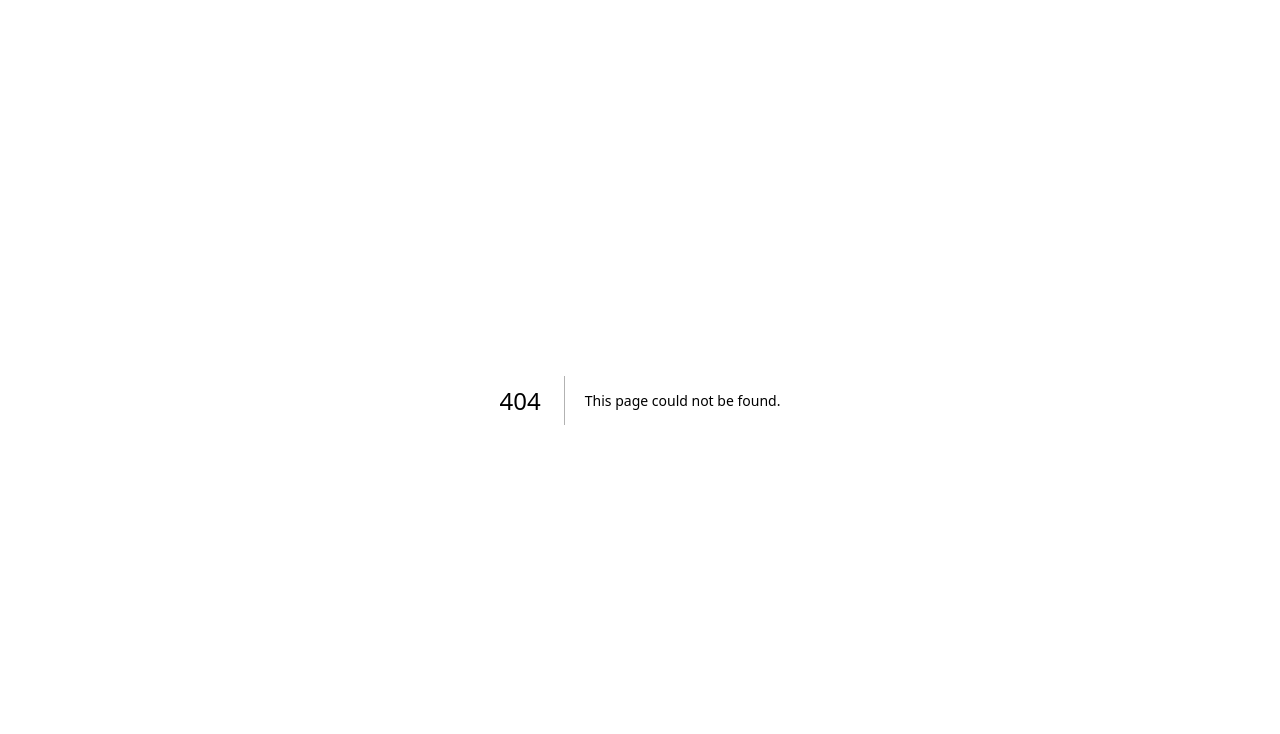
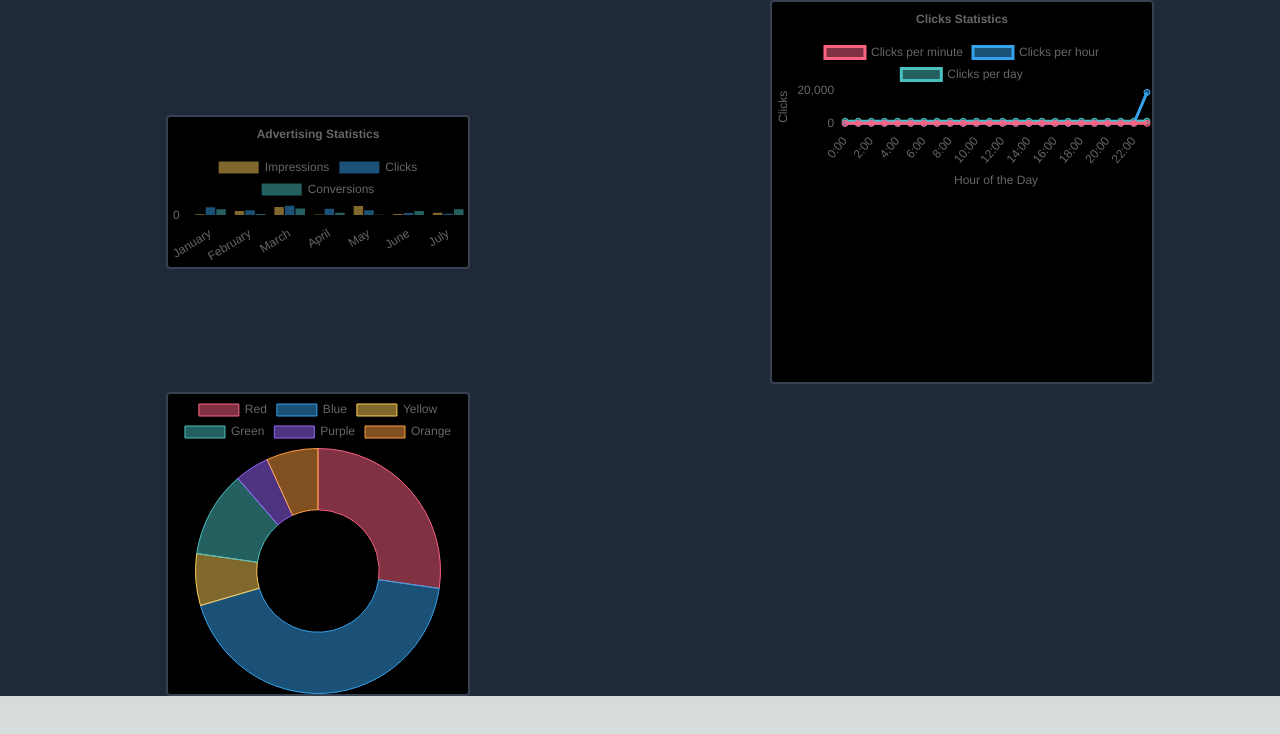
Before and after one commit to SaraDonaldson/pet-kingdom, a Next.js app in the folder pet-kingdom/: page /chart in a window 1280 px wide. Before the commit this address had no page. Shown: the top 734 px of the page. Built offline with nearby package versions, Linux system fonts and the light colour scheme.

Commit message:
add page to routes to view sample charts

```diff
--- /dev/null
+++ b/pet-kingdom/app/chart/page.tsx
@@ -0,0 +1,23 @@
+import BarChart from "@/components/Charts/BarChart/BarChart";
+import DonutChart from "@/components/Charts/DonutChart/DonutChart";
+import LineChart from "@/components/Charts/LineChart/LineChart";
+
+export default async function index() {
+  return (
+    <div className="h-full ">
+      <div className=" bg-gray-800 w-full place-items-center justify-center inline-grid grid-cols-2 gap-2 ">
+        <div className="flex grow rounded border-2 border-gray-700 bg-black w-auto col-span-1">
+          <BarChart />
+        </div>
+        <div className="flex w-96 h-96 rounded border-2 border-gray-700 bg-black col-span-1">
+          <LineChart />
+
+
+        </div>
+        <div className="flex rounded border-2 border-gray-700 bg-black w-auto col-span-1">
+          <DonutChart />
+        </div>
+      </div>
+    </div>
+  );
+}
```
